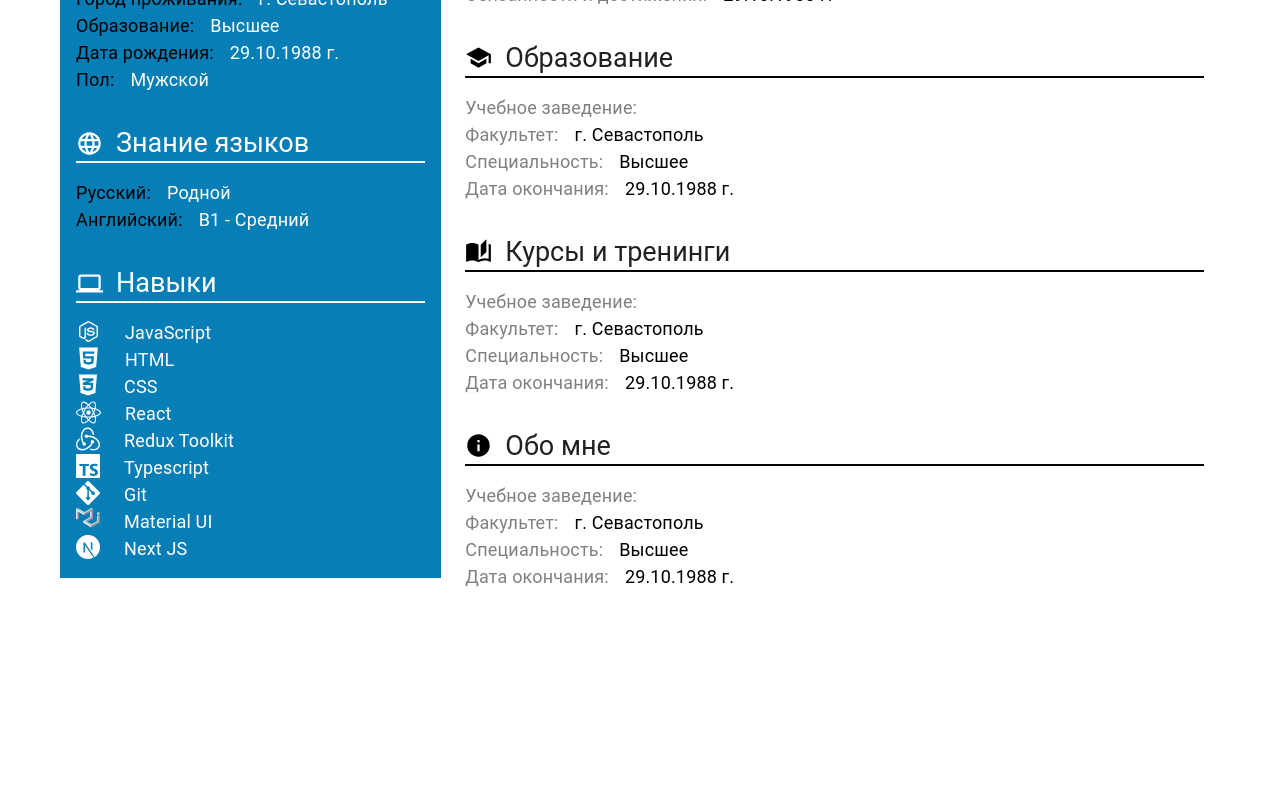
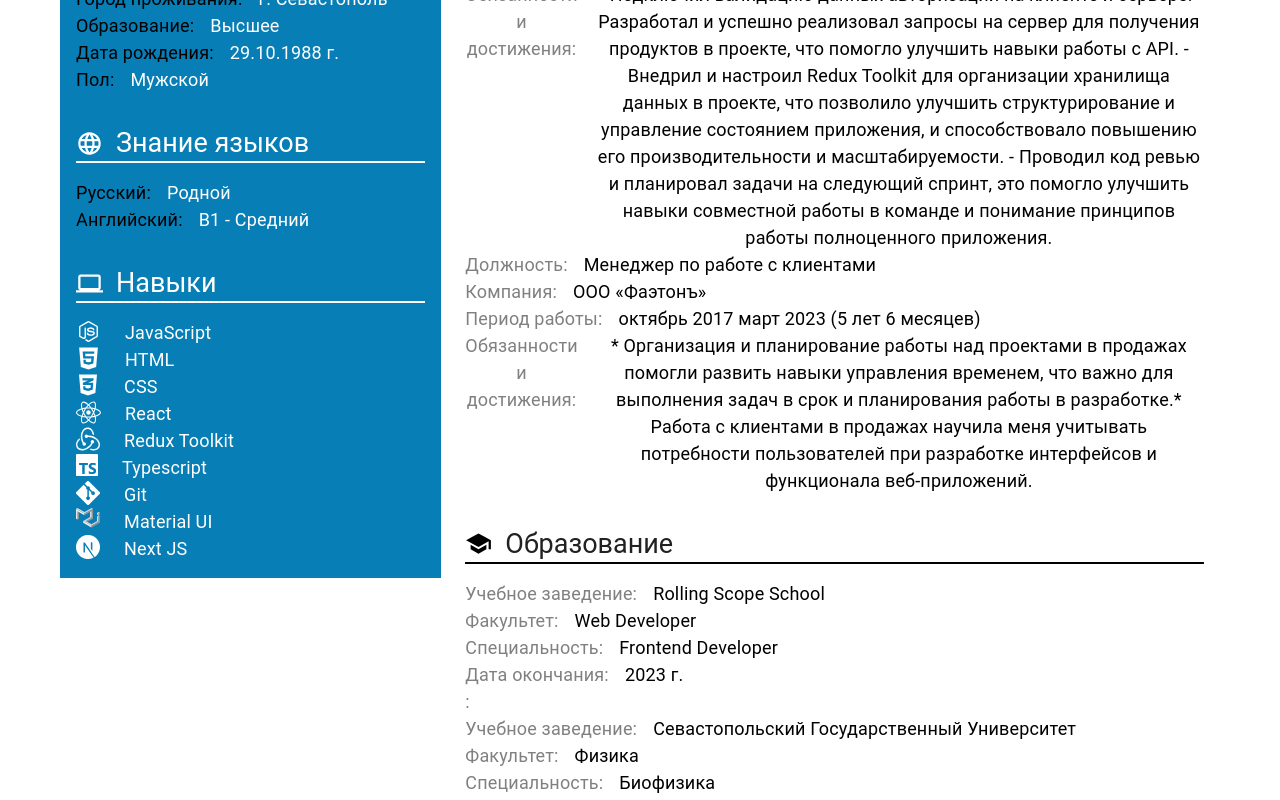
Before and after one commit to Dexmor096/my-cv, a React (Vite) app: page / in a window 1280 px wide. Shown: the part 480-1280 px from the top of the page. Before the commit the page ends 1122 px from the top, so only its background shows below. Built offline with nearby package versions, Linux system fonts and the light colour scheme.

Commit message:
fix: small data fixes

```diff
--- a/src/components/Contacts.tsx
+++ b/src/components/Contacts.tsx
@@ -12,7 +12,7 @@ export const Contacts: React.FC = () => {
 				p:3
 				}}>
 			<Typography variant='h4' component='h2'>
-				Гладкий Константин Павлович
+				Гладкий Константин
 			</Typography>
 			<Typography variant='body2' component='h5'>
 				Резюме на должность:
--- a/src/components/constants/information.tsx
+++ b/src/components/constants/information.tsx
@@ -21,6 +21,7 @@ export interface Iinfo {
 	subtitle: string,
 	icon?: React.ReactElement,
 	description: string,
+	separator?: boolean,
 }
 interface Iinformation {
 	id: number,
@@ -65,19 +66,35 @@ export const information :Iinformation[] = [
 		info: [
 			{
 				subtitle: 'Должность',
-				description: '',
+				description: 'Frontend Developer',
 			},
 			{
 				subtitle: 'Компания',
-				description: 'г. Севастополь',
+				description: 'Rolling Scope School',
 			},
 			{
 				subtitle: 'Период работы',
-				description: 'Высшее',
+				description: 'март 2023 - сентябрь 2023 (7 месяцев)',
 			},
 			{
 				subtitle: 'Обязанности и достижения',
-				description: '29.10.1988 г.',
+				description: ' - Подключил валидацию данных авторизации на клиенте и сервере.- Разработал и успешно реализовал запросы на сервер для получения продуктов в проекте, что помогло улучшить навыки работы с API. - Внедрил и настроил Redux Toolkit для организации хранилища данных в проекте, что позволило улучшить структурирование и управление состоянием приложения, и способствовало повышению его производительности и масштабируемости. - Проводил код ревью и планировал задачи на следующий спринт, это помогло улучшить навыки совместной работы в команде и понимание принципов работы полноценного приложения.',
+			},
+			{
+				subtitle: 'Должность',
+				description: 'Менеджер по работе с клиентами',
+			},
+			{
+				subtitle: 'Компания',
+				description: 'ООО «Фаэтонъ»',
+			},
+			{
+				subtitle: 'Период работы',
+				description: 'октябрь 2017  март 2023 (5 лет 6 месяцев)',
+			},
+			{
+				subtitle: 'Обязанности и достижения',
+				description: '* Организация и планирование работы над проектами в продажах помогли развить навыки управления временем, что важно для выполнения задач в срок и планирования работы в разработке.* Работа с клиентами в продажах научила меня учитывать потребности пользователей при разработке интерфейсов и функционала веб-приложений.',
 			},
 		],
 	},
@@ -88,19 +105,40 @@ export const information :Iinformation[] = [
 		info: [
 			{
 				subtitle: 'Учебное заведение',
-				description: '',
+				description: 'Rolling Scope School',
 			},
 			{
 				subtitle: 'Факультет',
-				description: 'г. Севастополь',
+				description: 'Web Developer',
 			},
 			{
 				subtitle: 'Специальность',
-				description: 'Высшее',
+				description: 'Frontend Developer',
 			},
 			{
 				subtitle: 'Дата окончания',
-				description: '29.10.1988 г.',
+				description: '2023 г.',
+			},
+			{
+				subtitle: ' ',
+				separator: true,
+				description: ' ',
+			},
+			{
+				subtitle: 'Учебное заведение',
+				description: 'Севастопольский Государственный Университет',
+			},
+			{
+				subtitle: 'Факультет',
+				description: 'Физика',
+			},
+			{
+				subtitle: 'Специальность',
+				description: 'Биофизика',
+			},
+			{
+				subtitle: 'Дата окончания',
+				description: '2010 г.',
 			},
 		],
 	},
@@ -167,7 +205,7 @@ export const information :Iinformation[] = [
 		],
 	},
 	{
-		id: 5,
+		id: 6,
 		icon: <ComputerIcon />,
 		side: true,
 		title: 'Навыки',
--- a/src/components/icons/TypescriptIcon.tsx
+++ b/src/components/icons/TypescriptIcon.tsx
@@ -1,5 +1,5 @@
 export const TypescriptIcon: React.FC<React.SVGProps<SVGSVGElement>> = () => {
 	return (
-		<svg width={"24"} height={"24"} role="img" viewBox="0 0 24 24" xmlns="http://www.w3.org/2000/svg"><title>TypeScript</title><path d="M1.125 0C.502 0 0 .502 0 1.125v21.75C0 23.498.502 24 1.125 24h21.75c.623 0 1.125-.502 1.125-1.125V1.125C24 .502 23.498 0 22.875 0zm17.363 9.75c.612 0 1.154.037 1.627.111a6.38 6.38 0 0 1 1.306.34v2.458a3.95 3.95 0 0 0-.643-.361 5.093 5.093 0 0 0-.717-.26 5.453 5.453 0 0 0-1.426-.2c-.3 0-.573.028-.819.086a2.1 2.1 0 0 0-.623.242c-.17.104-.3.229-.393.374a.888.888 0 0 0-.14.49c0 .196.053.373.156.529.104.156.252.304.443.444s.423.276.696.41c.273.135.582.274.926.416.47.197.892.407 1.266.628.374.222.695.473.963.753.268.279.472.598.614.957.142.359.214.776.214 1.253 0 .657-.125 1.21-.373 1.656a3.033 3.033 0 0 1-1.012 1.085 4.38 4.38 0 0 1-1.487.596c-.566.12-1.163.18-1.79.18a9.916 9.916 0 0 1-1.84-.164 5.544 5.544 0 0 1-1.512-.493v-2.63a5.033 5.033 0 0 0 3.237 1.2c.333 0 .624-.03.872-.09.249-.06.456-.144.623-.25.166-.108.29-.234.373-.38a1.023 1.023 0 0 0-.074-1.089 2.12 2.12 0 0 0-.537-.5 5.597 5.597 0 0 0-.807-.444 27.72 27.72 0 0 0-1.007-.436c-.918-.383-1.602-.852-2.053-1.405-.45-.553-.676-1.222-.676-2.005 0-.614.123-1.141.369-1.582.246-.441.58-.804 1.004-1.089a4.494 4.494 0 0 1 1.47-.629 7.536 7.536 0 0 1 1.77-.201zm-15.113.188h9.563v2.166H9.506v9.646H6.789v-9.646H3.375z" fill="white"></path></svg>
+		<svg width={"22"} height={"22"} role="img" viewBox="0 0 24 24" xmlns="http://www.w3.org/2000/svg"><title>TypeScript</title><path d="M1.125 0C.502 0 0 .502 0 1.125v21.75C0 23.498.502 24 1.125 24h21.75c.623 0 1.125-.502 1.125-1.125V1.125C24 .502 23.498 0 22.875 0zm17.363 9.75c.612 0 1.154.037 1.627.111a6.38 6.38 0 0 1 1.306.34v2.458a3.95 3.95 0 0 0-.643-.361 5.093 5.093 0 0 0-.717-.26 5.453 5.453 0 0 0-1.426-.2c-.3 0-.573.028-.819.086a2.1 2.1 0 0 0-.623.242c-.17.104-.3.229-.393.374a.888.888 0 0 0-.14.49c0 .196.053.373.156.529.104.156.252.304.443.444s.423.276.696.41c.273.135.582.274.926.416.47.197.892.407 1.266.628.374.222.695.473.963.753.268.279.472.598.614.957.142.359.214.776.214 1.253 0 .657-.125 1.21-.373 1.656a3.033 3.033 0 0 1-1.012 1.085 4.38 4.38 0 0 1-1.487.596c-.566.12-1.163.18-1.79.18a9.916 9.916 0 0 1-1.84-.164 5.544 5.544 0 0 1-1.512-.493v-2.63a5.033 5.033 0 0 0 3.237 1.2c.333 0 .624-.03.872-.09.249-.06.456-.144.623-.25.166-.108.29-.234.373-.38a1.023 1.023 0 0 0-.074-1.089 2.12 2.12 0 0 0-.537-.5 5.597 5.597 0 0 0-.807-.444 27.72 27.72 0 0 0-1.007-.436c-.918-.383-1.602-.852-2.053-1.405-.45-.553-.676-1.222-.676-2.005 0-.614.123-1.141.369-1.582.246-.441.58-.804 1.004-1.089a4.494 4.494 0 0 1 1.47-.629 7.536 7.536 0 0 1 1.77-.201zm-15.113.188h9.563v2.166H9.506v9.646H6.789v-9.646H3.375z" fill="white"></path></svg>
 	)
 }
```
